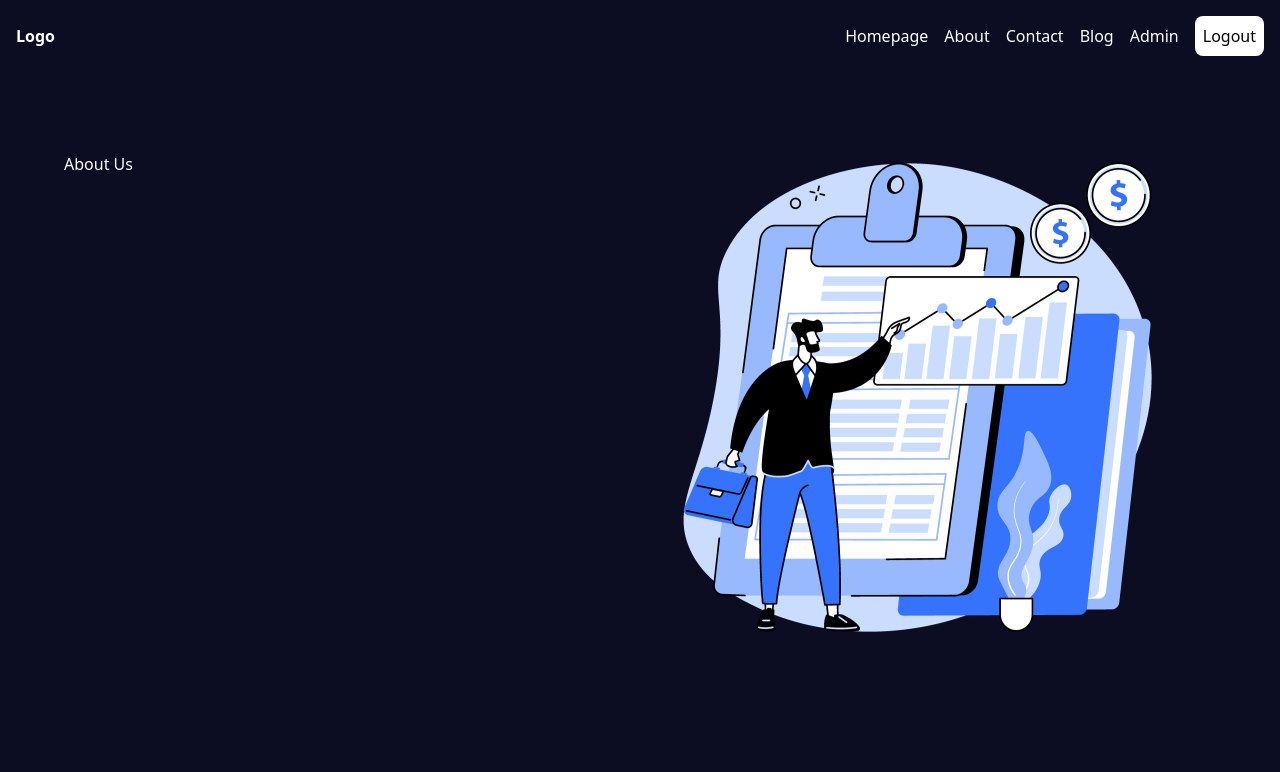
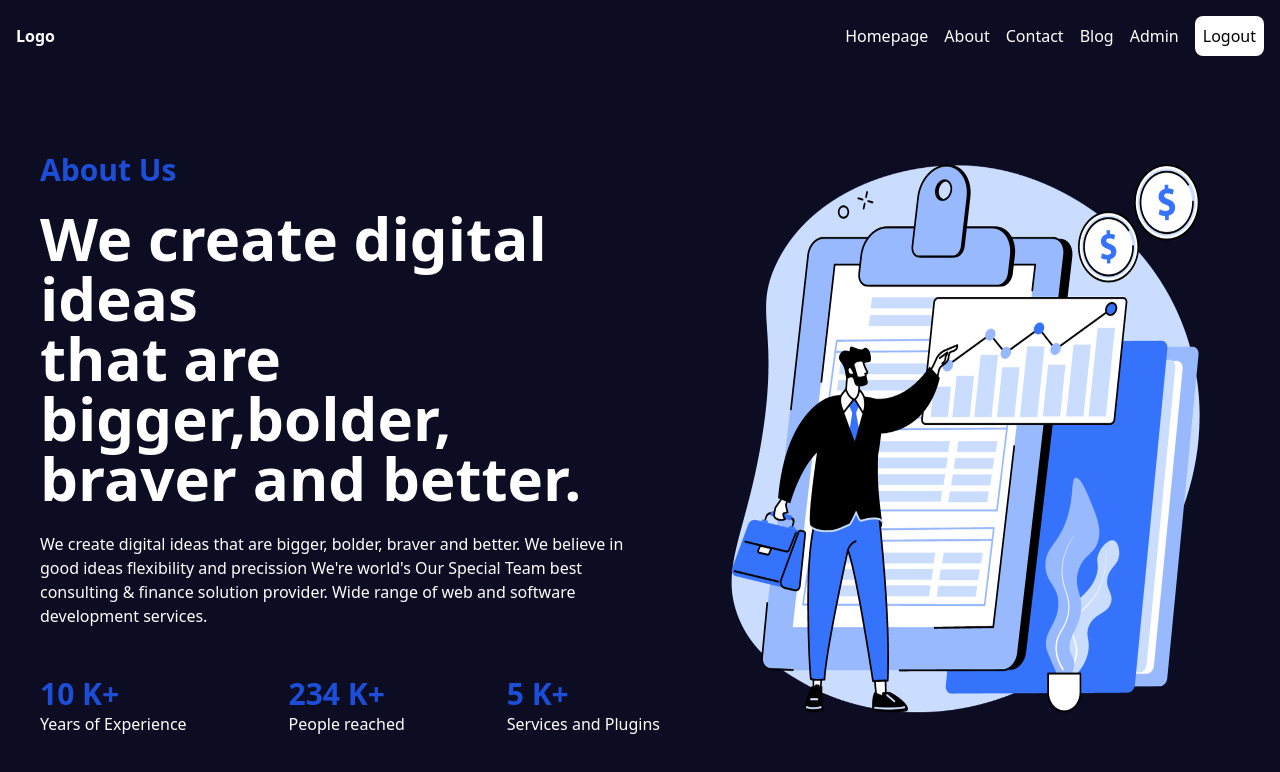
Before and after one commit to Sarthak-Daga/Justmee, a Next.js app: page /About in a window 1280 px wide. Shown: the top 772 px of the page. Built offline with nearby package versions, Linux system fonts and the light colour scheme.

Commit message:
About done

```diff
--- a/src/app/About/page.js
+++ b/src/app/About/page.js
@@ -4,10 +4,26 @@ import Image from "next/image";
 const About = () => {
   return (
     <>
-      <div className="mt-20 ml-16">
-        <div className="w-[50%]  inline-flex">About Us</div>
-        <div className="absolute h-[500px] w-[500px] inline-flex">
-          <Image src="/about.png" fill />
+      <div className="flex mt-20">
+        <div className=" w-[50%] ml-10">
+          <div className="font-bold text-3xl text-blue-700">About Us</div>
+          <div className="text-6xl font-semibold mt-5 mb-6">
+            We create digital ideas<br/> that are bigger,bolder,<br/>braver and better.
+          </div>
+          <div>
+            We create digital ideas that are bigger, bolder, braver and better.
+            We believe in good ideas flexibility and precission We're world's
+            Our Special Team best consulting & finance solution provider. Wide
+            range of web and software development services.
+          </div>
+          <div className="flex justify-between mt-12">
+            <div><span className="font-bold text-blue-700 text-3xl">10 K+</span><br/> Years of Experience</div>
+            <div><span className="font-bold text-blue-700 text-3xl">234 K+</span><br/> People reached</div>
+            <div><span className="font-bold text-blue-700 text-3xl">5 K+</span><br/> Services and Plugins</div>
+          </div>
+        </div>
+        <div className=" w-[50%] flex justify-center">
+          <Image src={"/about.png"} height={500} width={500}/>
         </div>
       </div>
     </>
--- a/src/app/page.tsx
+++ b/src/app/page.tsx
@@ -15,11 +15,11 @@ export default function Home() {
           <button className="bg-blue-500 h-12 w-32 rounded-md">Learn More</button>
           <button className="bg-white text-black h-12 w-32 rounded-md">Contact</button>
         </div>
-        <div className="p-2 grayscale justify-center">
+        <div className="p-2 grayscale flex justify-center">
           <Image src={"/brands.png"} alt="logos" width={1000} height={20}/>
         </div>
       </div>
-      <div className="w-[50%]">
+      <div className="w-[50%] flex justify-center">
         <Image src={"/hero.gif"} alt="" width={600} height={60}/>
       </div>
     </div>
```
